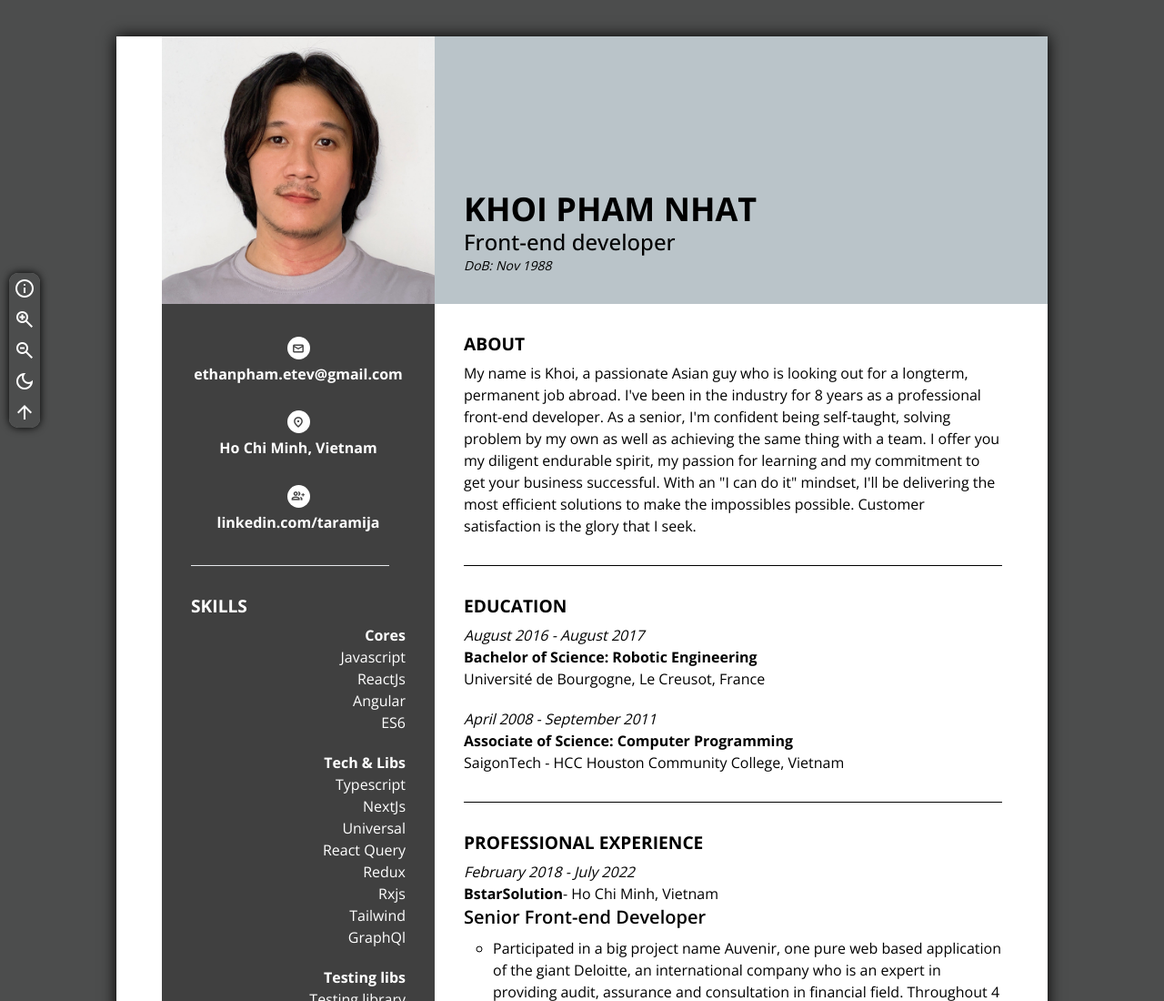
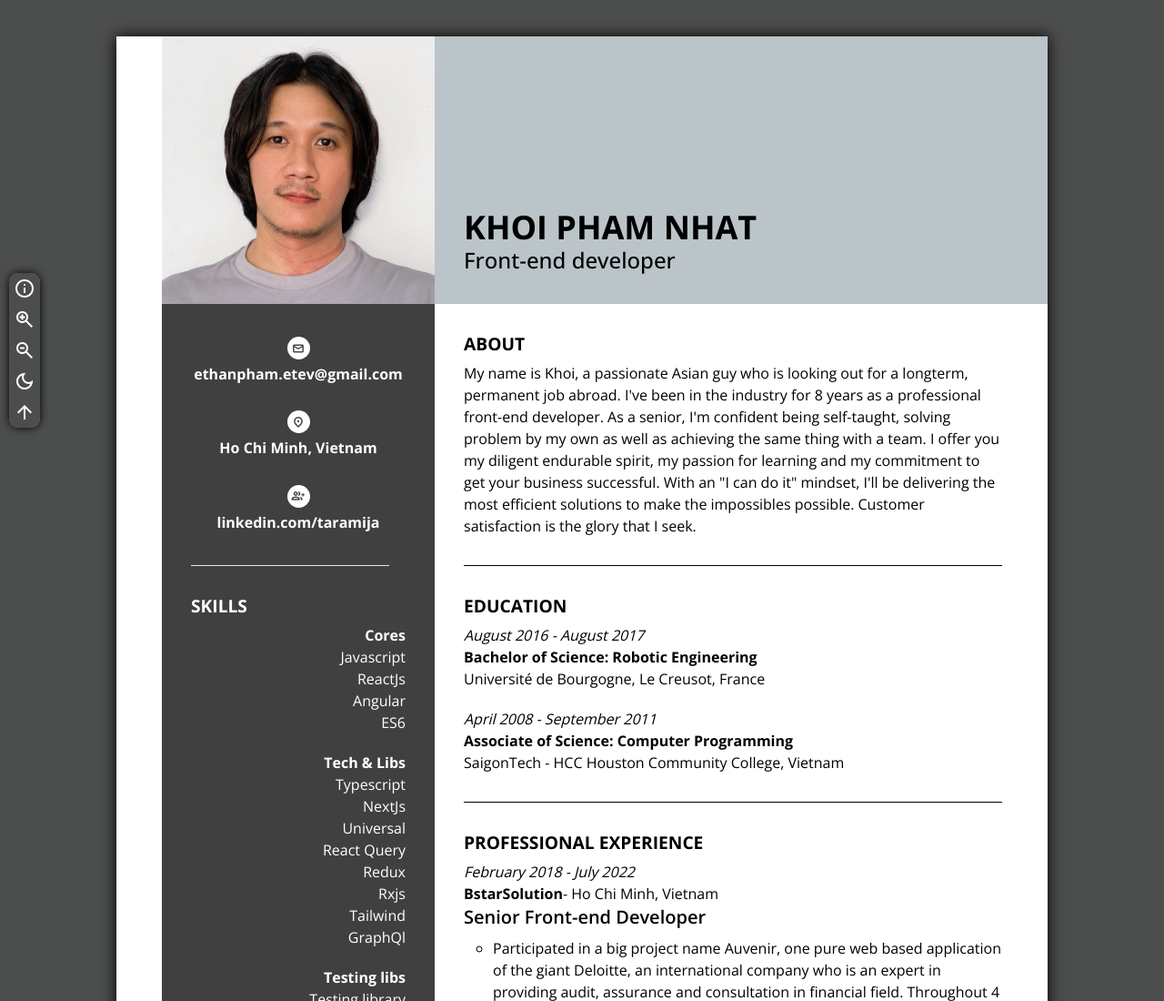
Before and after one commit to ethanpham1811/cv, a website: page index.html in a window 1280 px wide. Shown: the top 1100 px of the page at 91% size. Drawn offline with nearby package versions, Linux system fonts and the light colour scheme.

Commit message:
remove dob

```diff
--- a/index.html
+++ b/index.html
@@ -126,7 +126,6 @@
       <header data-id="name" class="flex flex-col justify-end p-8 pr-[50px] bg-[var(--header-color)] dark:bg-[var(--dark-color)]">
         <h1 class="text-4xl font-bold">KHOI PHAM NHAT</h1>
         <div class="font-medium text-2xl">Front-end developer</div>
-        <div class="italic text-sm">DoB: <time datetime="1988-11-18">Nov 1988</time></div>
       </header>
       <!-- <div data-id="nameSke" class="min-h-[294px] flex flex-col justify-end bg-[var(--header-color)] p-8">
         <div class="bg-[var(--ske-color)] rounded-lg mb-2 h-10 w-[50%] animate-pulse"></div>
```
